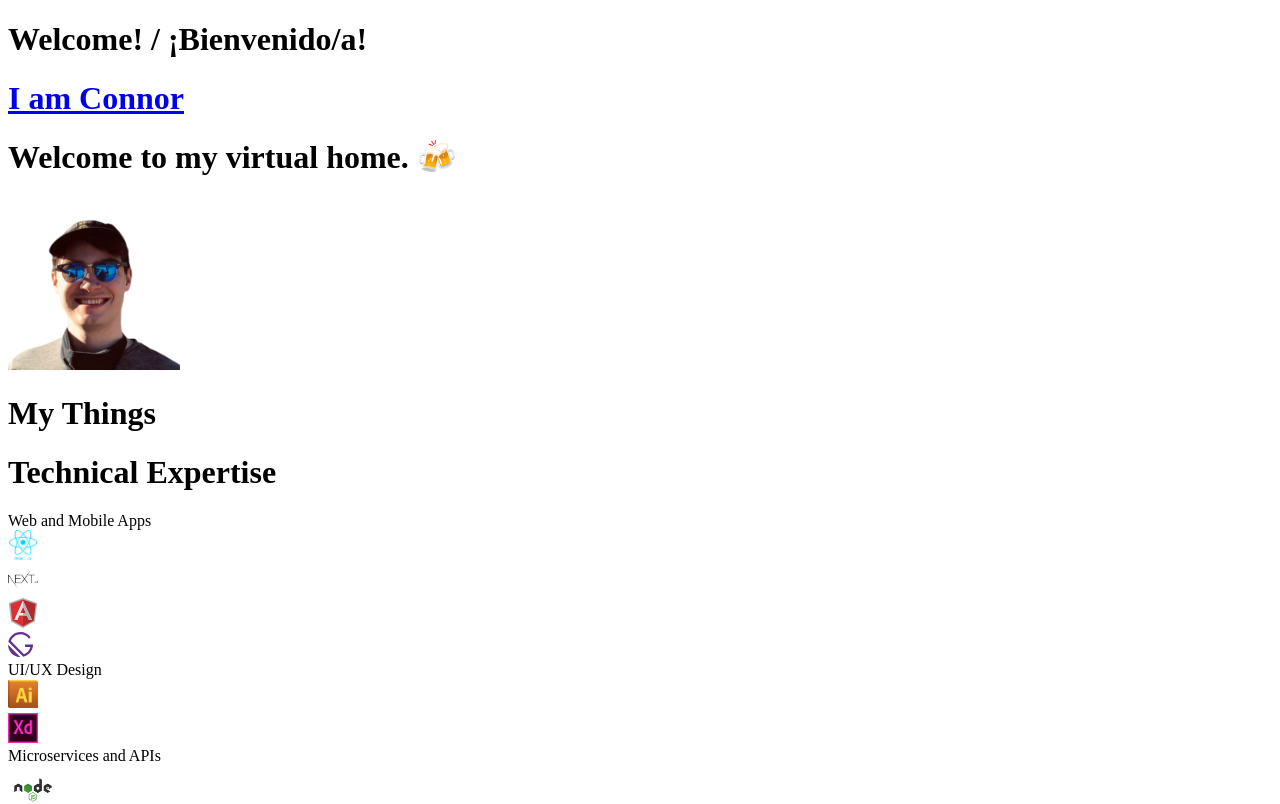
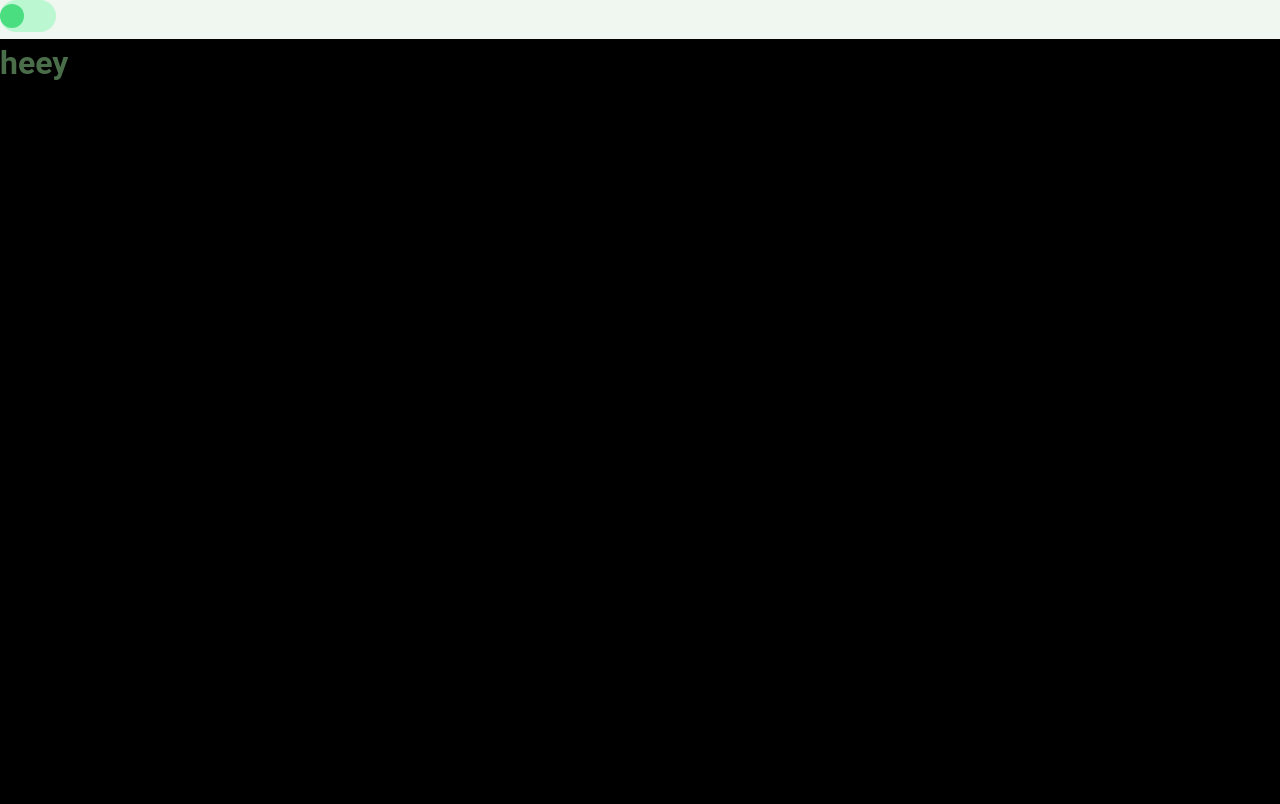
Before and after one commit to cbarrett3/my-nextjs-portfolio, a Next.js app: page / in a window 1280 px wide. Shown: the top 804 px of the page. Built offline with nearby package versions, Linux system fonts and the light colour scheme.

Commit message:
tailwind applying now

```diff
--- a/src/components/legacy/homepage.tsx
+++ b/components/legacy/homepage.tsx
@@ -1,7 +1,7 @@
 import type { NextPage } from 'next';
 import Image from 'next/image';
 import Link from 'next/link';
-import styles from '../../../styles/Home.module.css';
+import styles from '../../styles/Home.module.css';
 
 const LegacyHomepage: NextPage = () => {
   return (
--- a/src/components/modern/homepage.tsx
+++ b/components/modern/homepage.tsx
@@ -5,7 +5,7 @@ const Homepage: NextPage = () => {
     //  <div className="bg-gradient-to-r from-green-900 to-yellow-300 h-screen max-h-screen overflow-y-hidden w-screen overflow-x-auto scrollbar-hide z-0 relative">
     //    <h1 className="text-5xl text-white">Welcome!</h1>
     //  </div>
-    <div className="bg-green-900 min-h-screen">
+    <div className="bg-black min-h-screen">
       <h1>heey</h1>
     </div>
   );
--- /dev/null
+++ b/components/modern/toggle.js
@@ -0,0 +1,35 @@
+import { useState } from 'react';
+
+const Toggle = () => {
+  const [isToggled, setToggled] = useState(false);
+
+  const handleToggle = () => {
+    setToggled(!isToggled);
+  };
+
+  return (
+    <div>
+      <button
+        className={`relative rounded-full w-14 h-8 transition-colors duration-300 ${
+          isToggled ? 'bg-green-500' : 'bg-green-200'
+        }`}
+        onClick={handleToggle}
+      >
+        <span
+          className={`block w-6 h-6 rounded-full transform transition-transform duration-300 ${
+            isToggled
+              ? 'translate-x-6 bg-white'
+              : 'translate-x-0 bg-green-400'
+          }`}
+        />
+      </button>
+      {isToggled && (
+        <p className="text-green-700 mt-2">
+          The toggle is on!
+        </p>
+      )}
+    </div>
+  );
+};
+
+export default Toggle;
--- a/src/pages/_app.tsx
+++ b/pages/_app.tsx
@@ -1,4 +1,6 @@
-import '../../styles/Home.module.css';
+// 1st highest level in component tree
+import '../styles/globals.css';
+import '../styles/Home.module.css';
 import type { AppProps } from 'next/app';
 import { Analytics } from '@vercel/analytics/react';
 
--- a/src/pages/about.tsx
+++ b/pages/about.tsx
@@ -1,7 +1,7 @@
 import type { NextPage } from 'next';
 import Head from 'next/head';
 import Image from 'next/image';
-import styles from '../../styles/Home.module.css';
+import styles from '../styles/Home.module.css';
 
 const About: NextPage = () => {
   return <div>about page</div>;
--- /dev/null
+++ b/pages/index.tsx
@@ -0,0 +1,25 @@
+// 2nd highest level in component tree
+import { useState } from 'react';
+import type { NextPage } from 'next';
+
+import Homepage from '../components/modern/homepage';
+import LegacyHomepage from '../components/legacy/homepage';
+import Toggle from '../components/modern/toggle';
+
+const Index: NextPage = () => {
+  const [isToggleOn, setToggleOn] = useState(false);
+  const handleToggle = () => {
+    setToggleOn(!isToggleOn);
+  };
+  return (
+    <>
+      <Toggle isToggled={isToggleOn} onToggle={handleToggle} />
+      {/* new version */}
+      {true && <Homepage />}
+      {/* legacy version */}
+      {true && <LegacyHomepage />}
+    </>
+  );
+};
+
+export default Index;
--- a/src/pages/index.tsx
+++ /dev/null
@@ -1,15 +0,0 @@
-import type { NextPage } from 'next';
-import Homepage from '../components/modern/homepage';
-import LegacyHomepage from '../components/legacy/homepage';
-const Index: NextPage = () => {
-  return (
-    <>
-      {/* new version */}
-      {false && <Homepage />}
-      {/* legacy version */}
-      {true && <LegacyHomepage />}
-    </>
-  );
-};
-
-export default Index;
--- a/styles/globals.css
+++ b/styles/globals.css
@@ -1,19 +1,14 @@
 @tailwind base;
 @tailwind components;
 @tailwind utilities;
-/* html,
+
 body {
-  padding: 0;
-  margin: 0;
-  font-family: -apple-system, BlinkMacSystemFont, Segoe UI, Roboto, Oxygen,
-    Ubuntu, Cantarell, Fira Sans, Droid Sans, Helvetica Neue, sans-serif;
+  font-family: 'Roboto', sans-serif;
+  background-color: #f0f6f0;
 }
 
-a {
-  color: inherit;
-  text-decoration: none;
+h1 {
+  font-size: 2rem;
+  font-weight: bold;
+  color: #4a6e4a;
 }
-
-* {
-  box-sizing: border-box;
-} */
--- a/tailwind.config.js
+++ b/tailwind.config.js
@@ -1,6 +1,8 @@
-/** @type {import('tailwindcss').Config} */
 module.exports = {
-  content: ['./src/**/*.{js,ts,jsx,tsx,mdx}'],
+  content: [
+    './pages/**/*.{js,ts,jsx,tsx}',
+    './components/**/*.{js,ts,jsx,tsx}',
+  ],
   theme: {
     extend: {},
   },
```
Also changed, not shown: pages/private/admin.tsx (renamed from src/pages/private/admin.tsx, +8 -1 lines), pages/api/hello.ts (renamed from src/pages/api/hello.ts).
